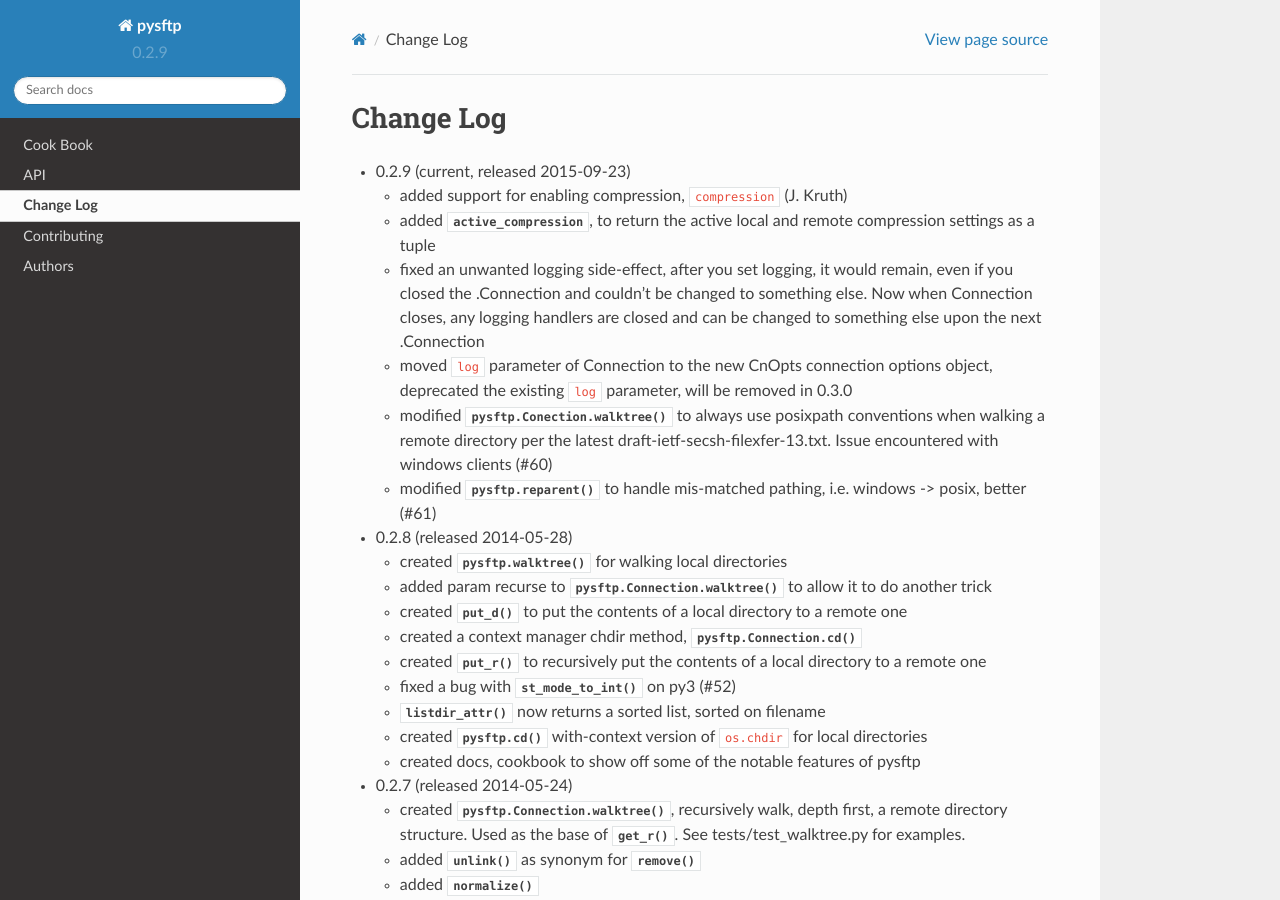
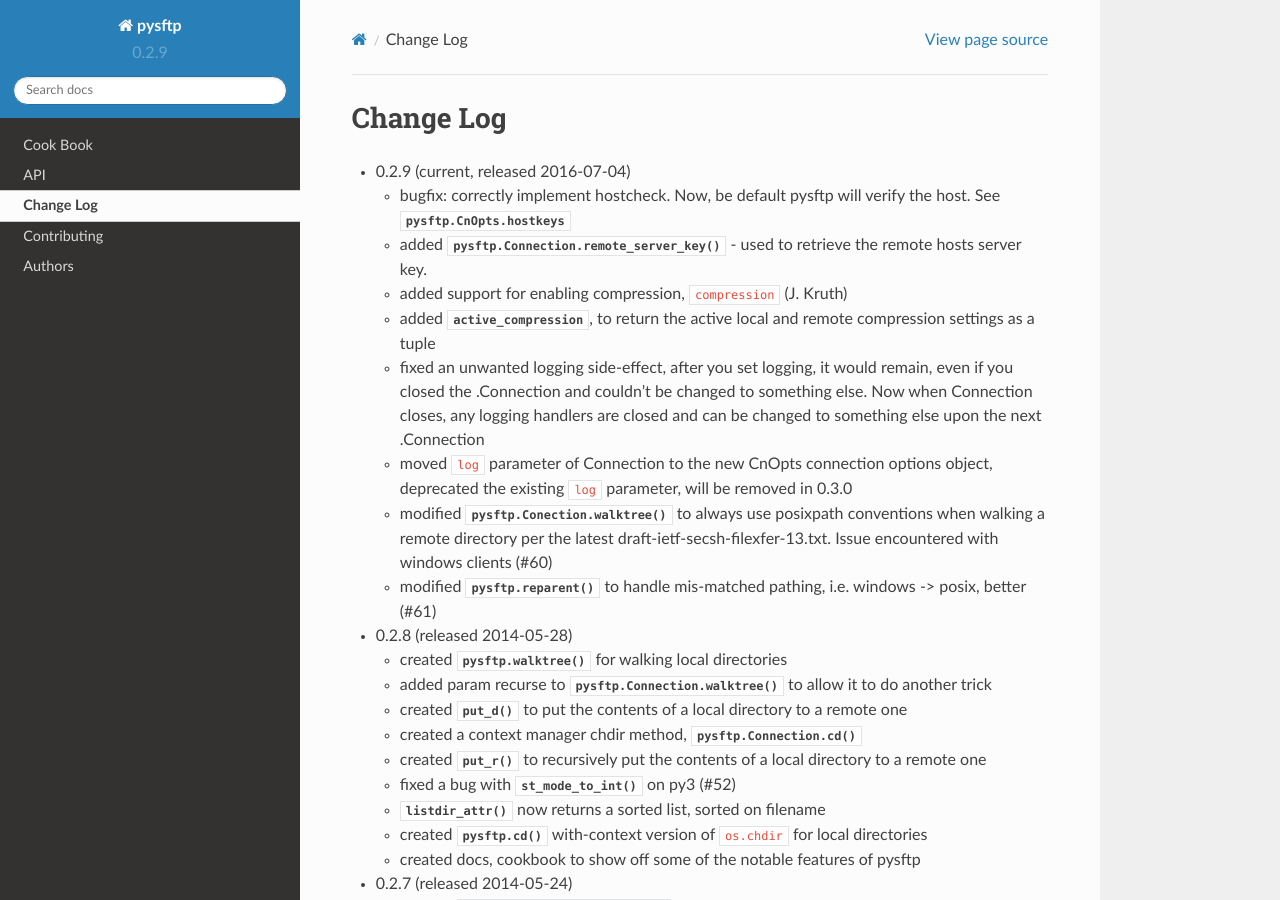
Before and after one commit to sailfish009/pysftp, a Sphinx documentation site: the page built from docs/changes.rst, in a window 1280 px wide and 900 px high. Built offline with Sphinx 7.4.7 and the Read the Docs theme 2.0.0, drawn with Linux system fonts in a browser that asks for light colours.

Commit message:
updated documentation

```diff
--- a/docs/changes.rst
+++ b/docs/changes.rst
@@ -2,8 +2,12 @@
 ----------
 
 
-* 0.2.9 (current, released 2015-09-23)
+* 0.2.9 (current, released 2016-07-04)
 
+  * bugfix: correctly implement hostcheck. Now, be default pysftp will verify
+    the host. See :attr:`pysftp.CnOpts.hostkeys`
+  * added :meth:`pysftp.Connection.remote_server_key` - used to retrieve the
+    remote hosts server key.
   * added support for enabling compression, ``compression`` (J. Kruth)
   * added :attr:`.active_compression`, to return the active local and remote compression settings as a tuple
   * fixed an unwanted logging side-effect, after you set logging, it would remain, even if you closed the .Connection and couldn't be changed to something else. Now when Connection closes, any logging handlers are closed and can be changed to something else upon the next .Connection
```
Also changed, not shown: docs/cookbook.rst (+55 -1 lines), pysftp/__init__.py (+7 -3 lines).
